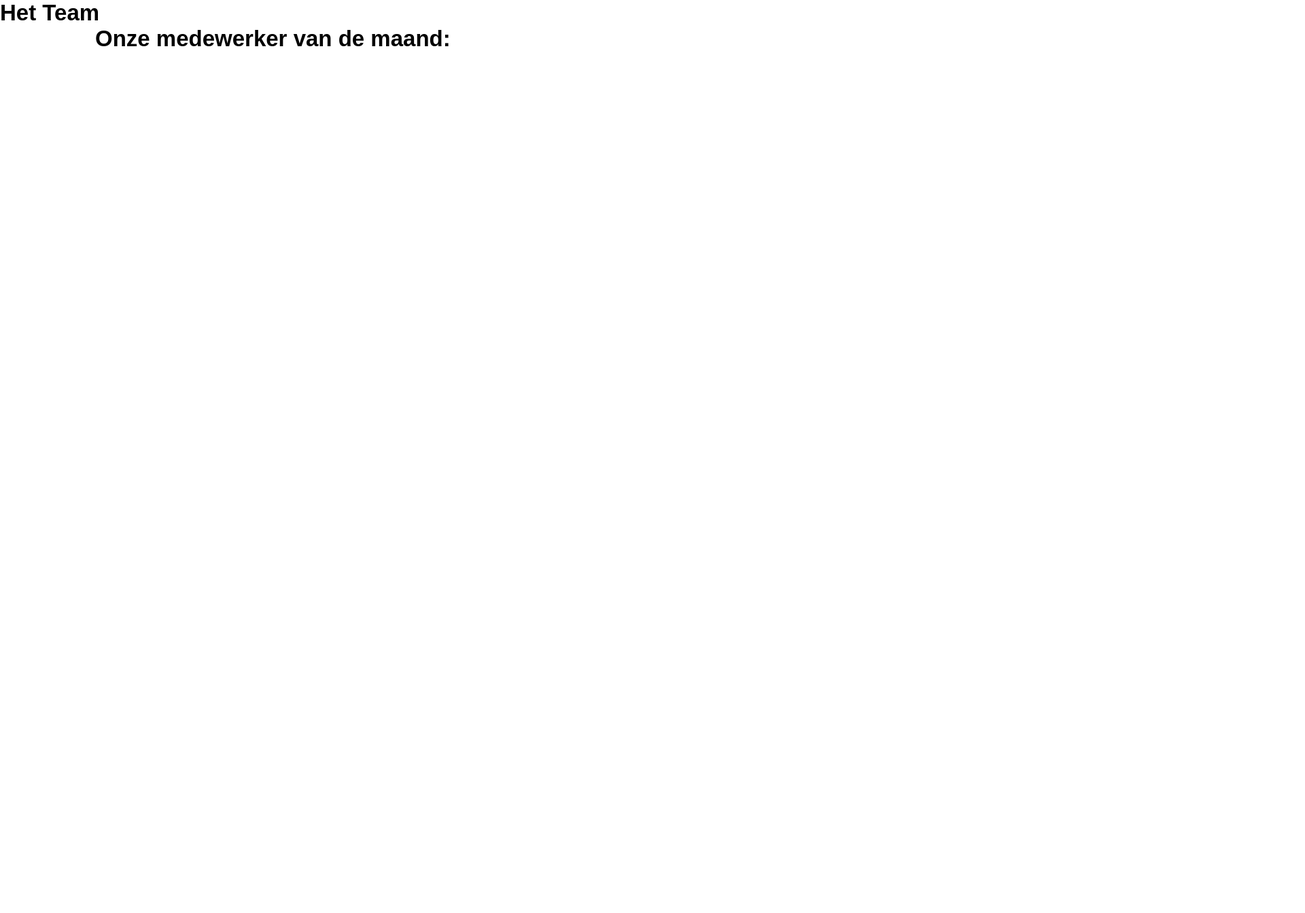
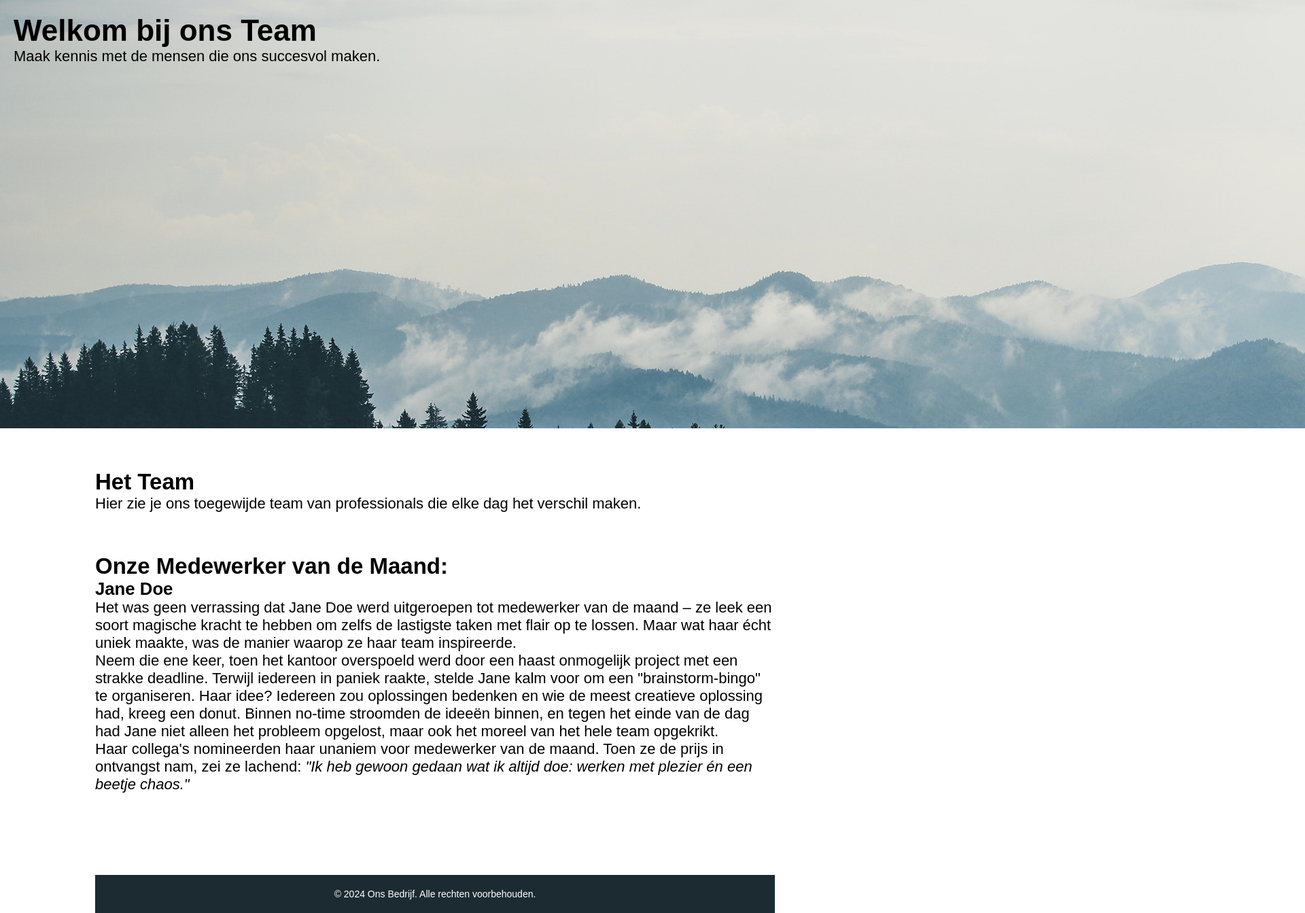
Before and after one commit to siyar09/hw-domeinshop, a plain HTML site: page team.html in a window 1280 px wide. Shown: the whole page at 68% size, 1920 px wide, since content can reach past the window. Before the commit the page ends 800 px from the top, so only its background shows below. Drawn offline with Linux system fonts and the light colour scheme.

Commit message:
bijgewerkt

```diff
--- a/team.html
+++ b/team.html
@@ -2,13 +2,33 @@
 <html lang="en">
 <head>
     <meta charset="UTF-8">
+    <meta name="viewport" content="width=device-width, initial-scale=1.0">
+    <title>Medewerkers</title>
     <link rel="stylesheet" href="styles/styles.css">
-    <title>Medewerkers</title>
 </head>
 <body>
-    <h2>Het Team</h2>
+    <header>
+        <h1>Welkom bij ons Team</h1>
+        <p>Maak kennis met de mensen die ons succesvol maken.</p>
+    </header>
+    <main>
+        <section>
+            <h2>Het Team</h2>
+            <p>Hier zie je ons toegewijde team van professionals die elke dag het verschil maken.</p>
+        </section>
+        <section>
+            <h2>Onze Medewerker van de Maand:</h2>
+            <article>
+                <h3>Jane Doe</h3>
+                <p>Het was geen verrassing dat Jane Doe werd uitgeroepen tot medewerker van de maand – ze leek een soort magische kracht te hebben om zelfs de lastigste taken met flair op te lossen. Maar wat haar écht uniek maakte, was de manier waarop ze haar team inspireerde.</p>
+                <p>Neem die ene keer, toen het kantoor overspoeld werd door een haast onmogelijk project met een strakke deadline. Terwijl iedereen in paniek raakte, stelde Jane kalm voor om een "brainstorm-bingo" te organiseren. Haar idee? Iedereen zou oplossingen bedenken en wie de meest creatieve oplossing had, kreeg een donut. Binnen no-time stroomden de ideeën binnen, en tegen het einde van de dag had Jane niet alleen het probleem opgelost, maar ook het moreel van het hele team opgekrikt.</p>
+                <p>Haar collega's nomineerden haar unaniem voor medewerker van de maand. Toen ze de prijs in ontvangst nam, zei ze lachend: <em>"Ik heb gewoon gedaan wat ik altijd doe: werken met plezier én een beetje chaos."</em></p>
+            </article>
+            </article>
+        </section>
+    </main>
+    <footer>
+        <p>&copy; 2024 Ons Bedrijf. Alle rechten voorbehouden.</p>
+    </footer>
 </body>
-    <main>
-        <h2>Onze medewerker van de maand:</h2>
-    </main>
 </html>
```
